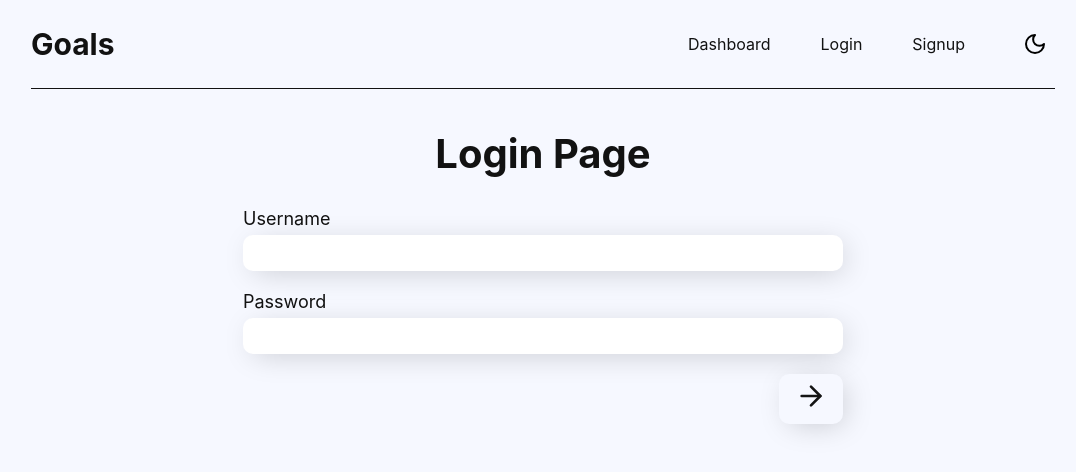
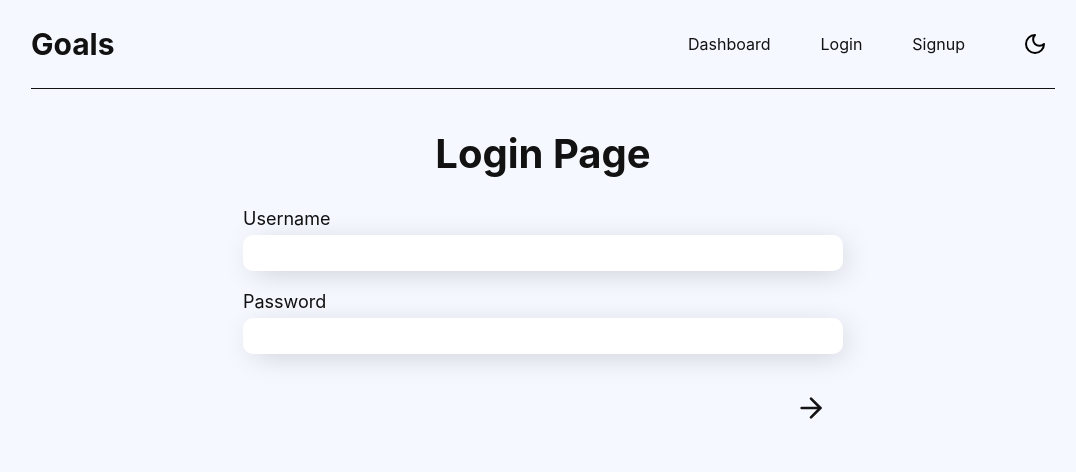
Before and after one commit to whoiscaio/goals-app, a React (Create React App) app in the folder frontend/: page /login in a window 1280 px wide. Shown: the top 472 px of the page, without its empty margins (97-1173 px from the left). Built offline with nearby package versions, Linux system fonts and the light colour scheme.

Commit message:
feat: login page styles updated

```diff
--- a/frontend/src/pages/styles.ts
+++ b/frontend/src/pages/styles.ts
@@ -20,6 +20,10 @@ export const LoginPageContainer = styled.section`
     display: block;
 
     margin-bottom: 2rem;
+
+    &:last-of-type {
+      margin-bottom: 3rem;
+    }
   }
 
   span {
@@ -45,14 +49,27 @@ export const LoginPageContainer = styled.section`
   button {
     background: ${({ theme }) => theme.colors.background};
     border-radius: ${({ theme }) => theme.measures.borderRadius};
-    box-shadow: ${({ theme }) => theme.measures.boxShadow};
+
+    display: flex;
+    justify-content: center;
+    align-items: center;
 
     font-size: 2.4rem;
     font-weight: 800;
 
-    padding: .6rem 1.6rem;
+    padding: .8rem 1.6rem;
 
     cursor: pointer;
+
+    svg {
+      transition: transform 250ms;
+    }
+
+    &:hover {
+      svg {
+        transform: translateX(5px);
+      }
+    }
   }
 `;
 
```
